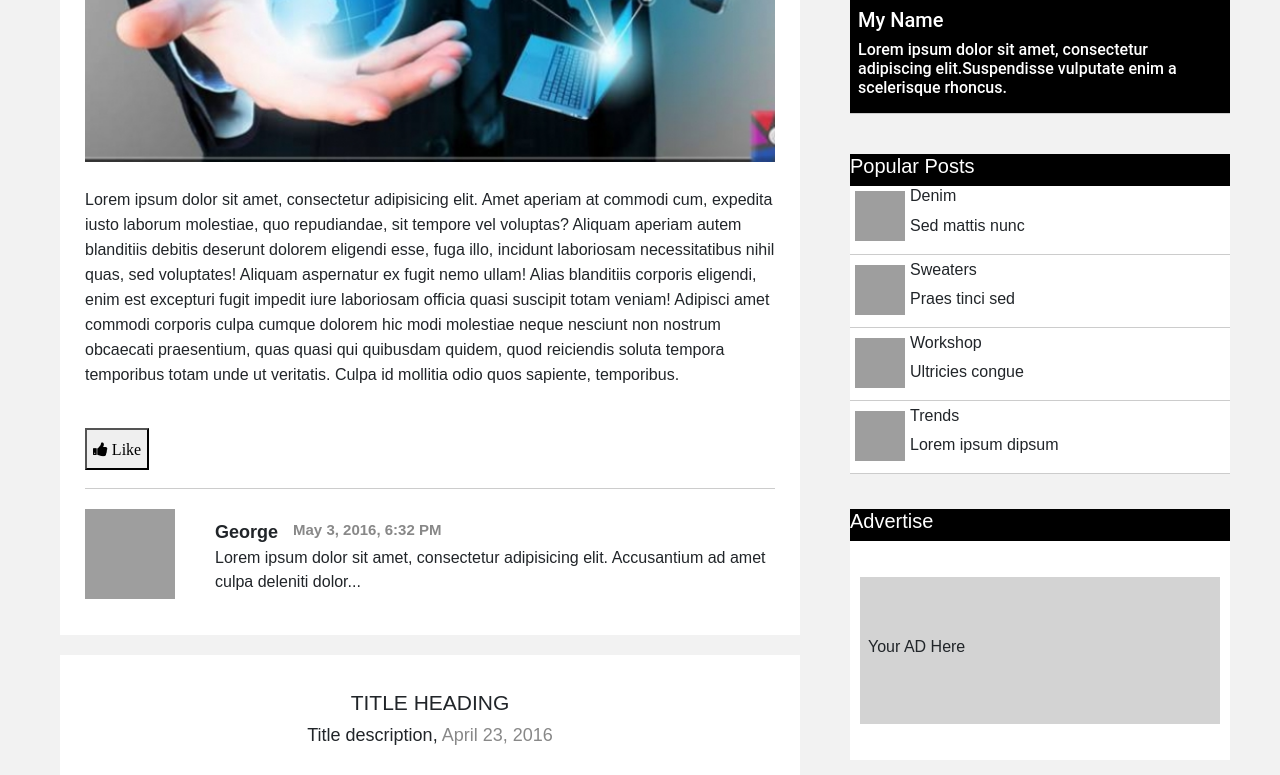
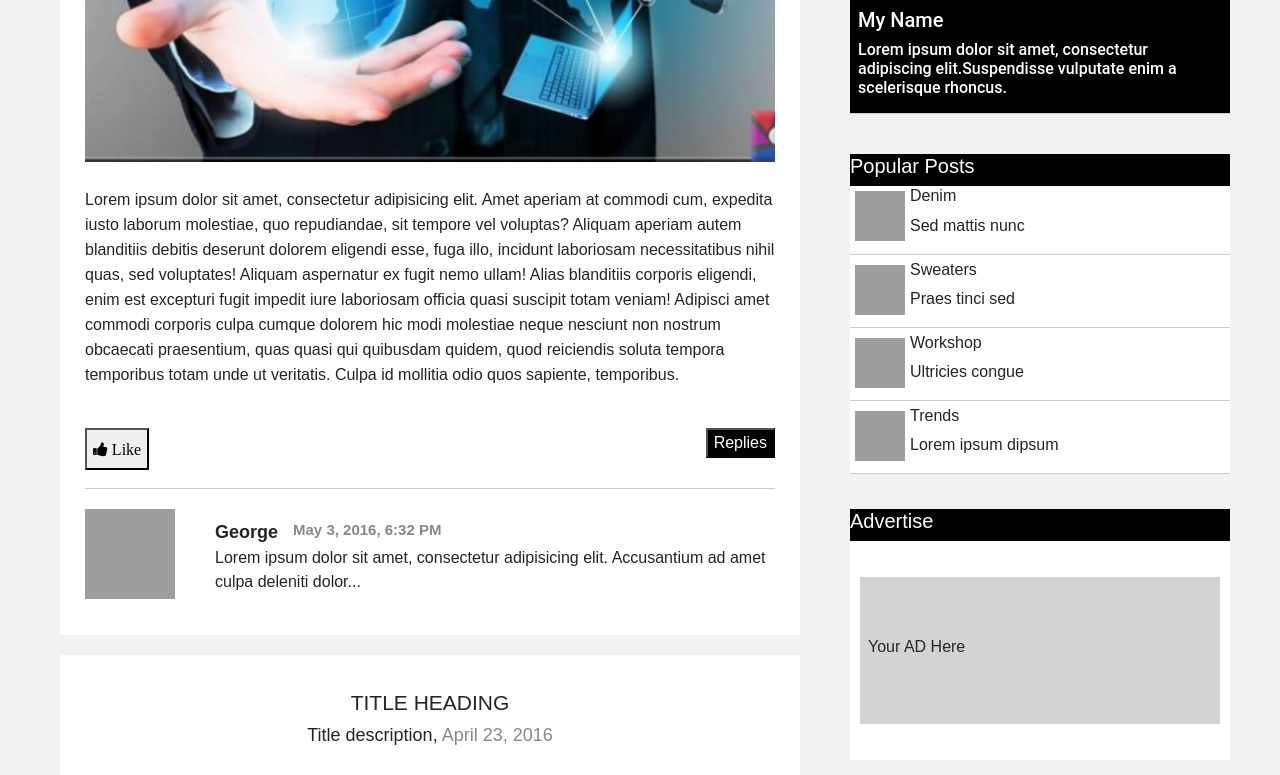
Before and after one commit to handelif/blog, a PHP site: page / in a window 1280 px wide. Shown: the part 1488-2263 px from the top of the page. Run offline with PHP 8.4, Linux system fonts and the light colour scheme; grey boxes are pictures that could not be loaded.

Commit message:
butonlar

```diff
--- a/css/main.css
+++ b/css/main.css
@@ -277,3 +277,8 @@
     background-color: black;
     color: white;
 }
+.button5 {
+    background-color:black;
+    color: white;
+    float: right;
+}
--- a/index.html
+++ b/index.html
@@ -73,9 +73,10 @@
                         nostrum obcaecati praesentium, quas quasi qui quibusdam quidem, quod reiciendis soluta tempora
                         temporibus totam unde ut veritatis. Culpa id mollitia odio quos sapiente, temporibus.</p>
 
+                </div>
 
-                </div>
                 <button> <div class="fa fa-thumbs-up" style="color: black;"> Like </button>
+                <button class="button button5">Replies</button>
 
                 <div class="comments" style="border-top-width: 1px; margin-top: 18px;">
                     <div class="avatar">
@@ -110,6 +111,7 @@
                         eligendi.</p>
 
                     <button> <div class="fa fa-thumbs-up" style="color: black;"> Like </button>
+                    <button class="button button5">Replies</button>
 
                 </div>
             </div>
@@ -133,6 +135,7 @@
                         eligendi.</p>
 
                     <button> <div class="fa fa-thumbs-up" style="color: black;"> Like </button>
+                    <button class="button button5">Replies</button>
 
                 </div>
             </div>
@@ -254,9 +257,10 @@
 
 </div>
 </div>
-<div class="alt-kisim">
-    <button> <p> &uArr; To the top </button></p>
-    <p>
+<div class="alt-kisim"> <p></p>
+    <button style=" margin-left: 58px; background-color: black; color: white;border-top-width: 0px;
+    margin-right: 0px; padding-right: 20px; padding-left: 20px;"> <p>&uArr; To the top</button></p>
+    <p style="margin-left: 56px; margin-bottom: 0px;">
         Powered by <u>w3.css</u>
     </p>
 </div>
```
